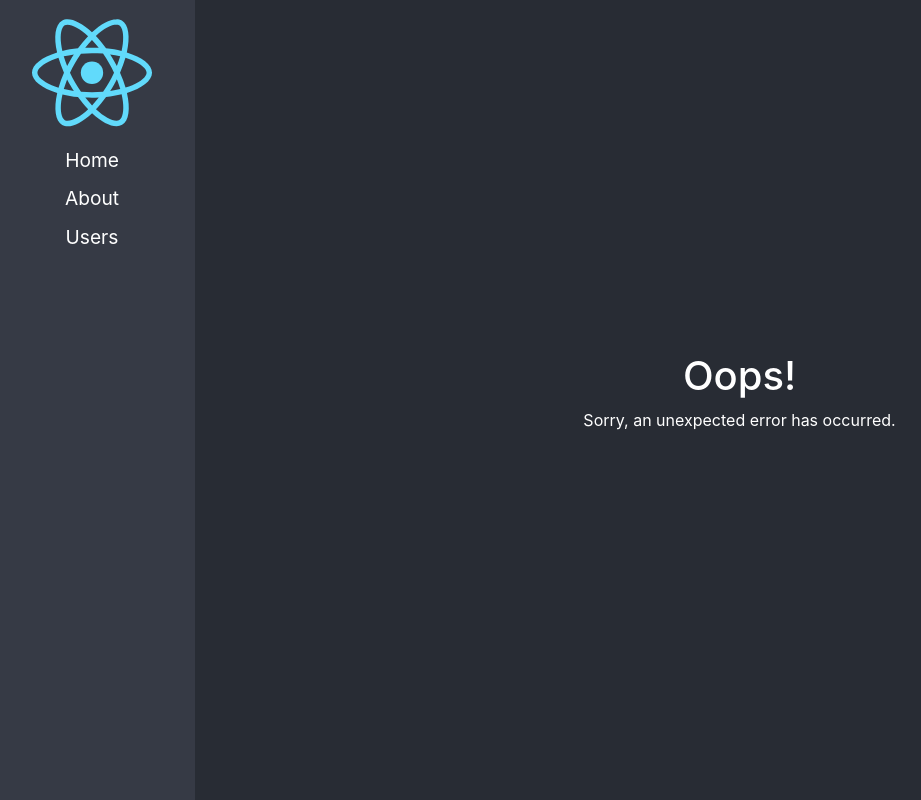
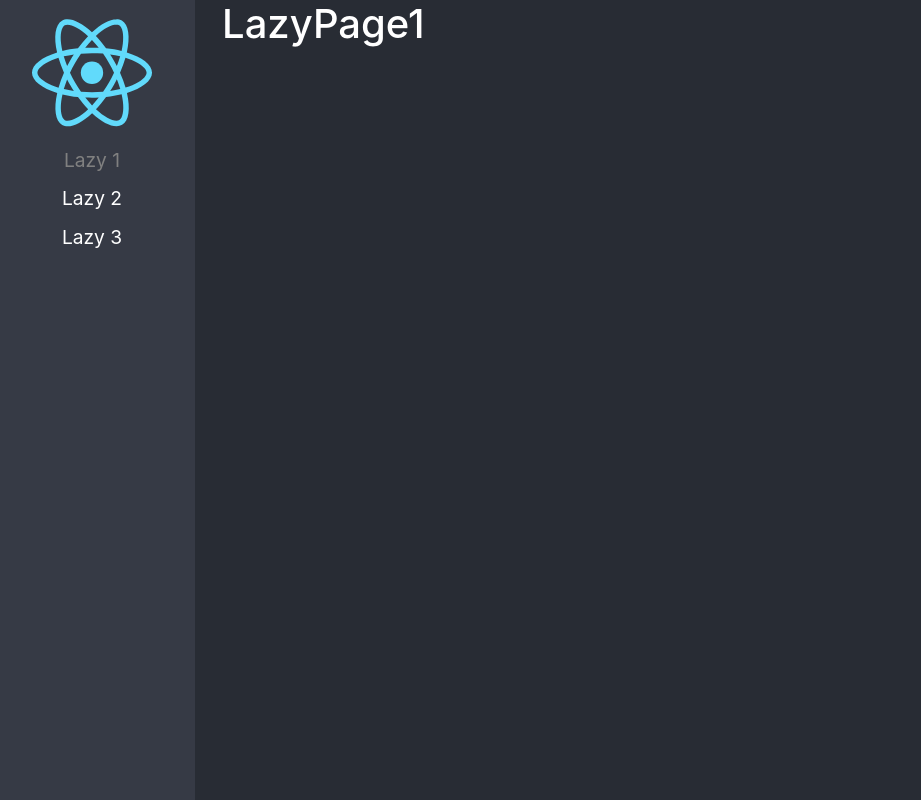
Before and after one commit to LNagad/advanced-react, a React (Create React App) app: page /lazy1 in a window 1280 px wide. Shown: the whole page, without its empty margins (11-932 px from the left). Built offline with nearby package versions, Linux system fonts and the light colour scheme.

Commit message:
FEAT: Added basic lazy load routes

```diff
--- a/src/components/NavBar.tsx
+++ b/src/components/NavBar.tsx
@@ -1,20 +1,23 @@
 import { NavLink } from 'react-router-dom';
 import logo from '../logo.svg';
+import { routes } from '../routes/routes';
 
 export const NavBar = () => {
    return (
       <nav>
-         <img src={ logo } alt="React Logo" />
+         <img src={logo} alt="React Logo" />
          <ul>
-            <li>
-               <NavLink to='/' className={ ({ isActive }) => isActive ? 'nav-active' : '' }>Home</NavLink>
-            </li>
-            <li>
-               <NavLink to='/about' className={ ({ isActive }) => isActive ? 'nav-active' : '' }>About</NavLink>
-            </li>
-            <li>
-               <NavLink to='/users' className={ ({ isActive }) => isActive ? 'nav-active' : '' }>Users</NavLink>
-            </li>
+            {routes.map(({ to, name }) => {
+               if (name === 'Error') return;
+               return (
+                  <li key={to}>
+                     <NavLink
+                        to={to}
+                        className={({ isActive }) => (isActive ? 'nav-active' : '')}>{name}
+                     </NavLink>
+                  </li>
+               );
+            })}
          </ul>
       </nav>
    );
--- /dev/null
+++ b/src/routes/routes.ts
@@ -0,0 +1,36 @@
+import { lazy, LazyExoticComponent } from 'react';
+
+type JSXComponent = () => JSX.Element;
+interface Route {
+    to: string,
+    name: string,
+    path: string,
+    element: JSXComponent | LazyExoticComponent<JSXComponent>
+}
+
+export const routes: Route[] = [
+   {
+      to: '/lazy1',
+      path: 'lazy1',
+      name: 'Lazy 1',
+      element: lazy(() => import(/* webpackChunkName: LazyPage1 */'../01-lazyload/pages/LazyPage1'))
+   },
+   {
+      to: '/lazy2',
+      path: 'lazy2',
+      name: 'Lazy 2',
+      element: lazy(() => import(/* webpackChunkName: LazyPage2 */'../01-lazyload/pages/LazyPage2'))
+   },
+   {
+      to: '/lazy3',
+      path: 'lazy3',
+      name: 'Lazy 3',
+      element: lazy(() => import(/* webpackChunkName: LazyPage3 */'../01-lazyload/pages/LazyPage3'))
+   },
+//    {
+//       to: '/*',
+//       name: 'Error',
+//       path: '/*',
+//       element: ErrorPage
+//    },
+];
```
Also changed, not shown: src/01-lazyload/pages/LazyPage1.tsx (+5 -5 lines), src/01-lazyload/pages/LazyPage2.tsx (+5 -5 lines), src/01-lazyload/pages/LazyPage3.tsx (+5 -5 lines), src/routes/AppRouter.tsx (+14 -23 lines).
